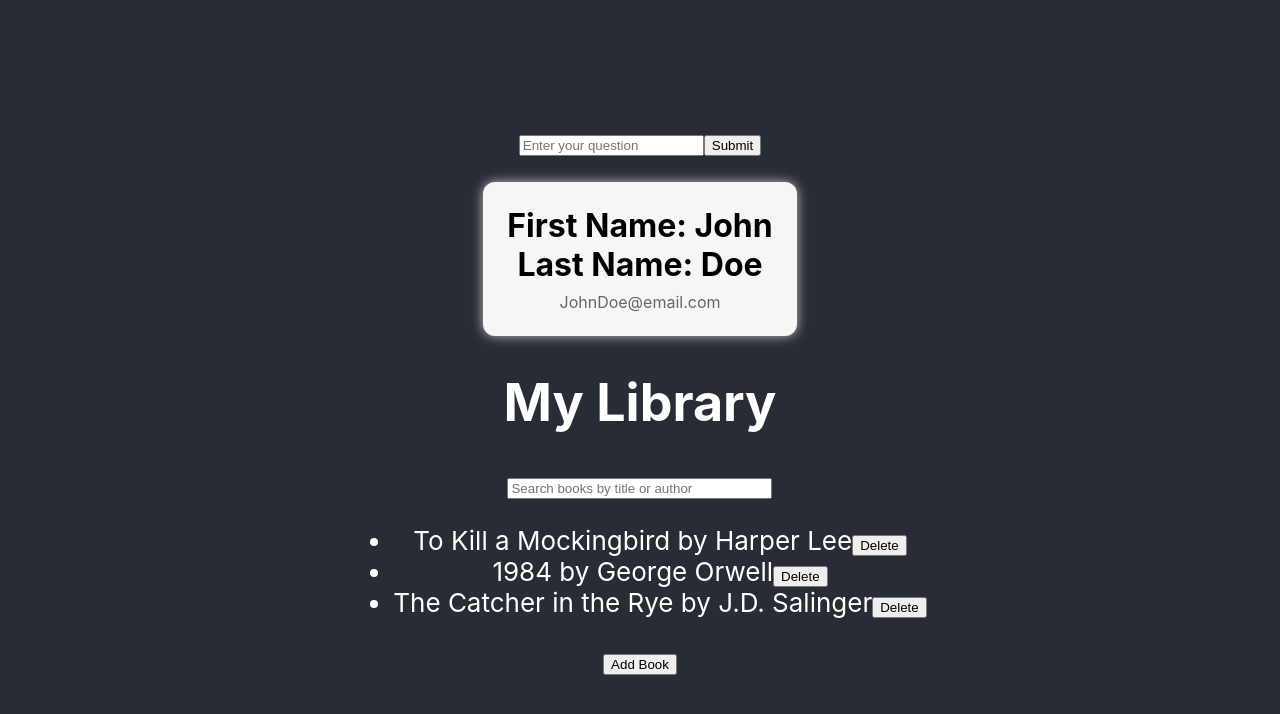
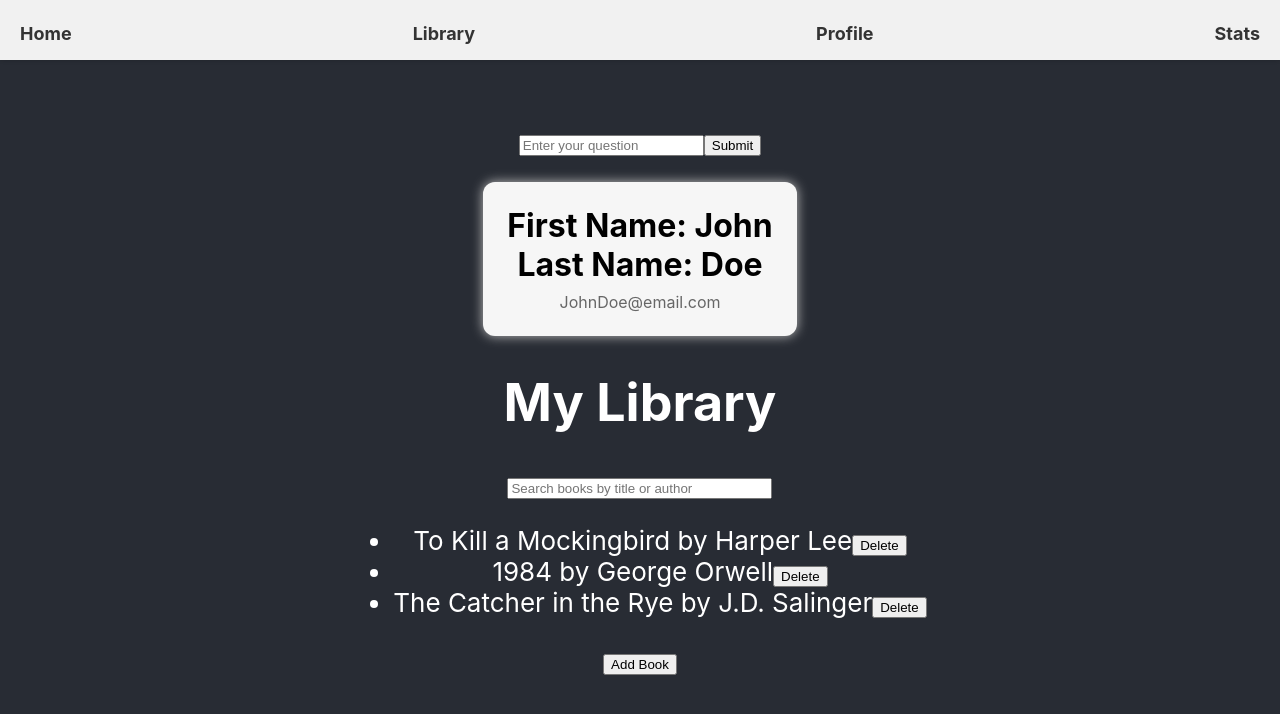
Before and after one commit to jianliu200/csce436project, a React (Create React App) app in the folder 436project/: page / in a window 1280 px wide. Shown: the top 714 px of the page. Built offline with nearby package versions, Linux system fonts and the light colour scheme.

Commit message:
NavBar
Added navbar and navbar css. added it to the library page, profile page, and stats page. functionality not implemented.

```diff
--- /dev/null
+++ b/436project/src/NavBar.css
@@ -0,0 +1,36 @@
+.navbar {
+    position: fixed;
+    top: 0;
+    left: 0;
+    width: 100%;
+    height: 60px;
+    background-color: #f1f1f1;
+    box-shadow: 0 0 5px rgba(0, 0, 0, 0.1);
+  }
+
+  .navbar ul {
+    list-style: none;
+    margin: 0;
+    padding: 0;
+    display: flex;
+    justify-content: space-between;
+    align-items: center;
+    height: 100%;
+  }
+
+  .navbar li {
+    margin: 0 10px;
+  }
+
+  .navbar a {
+    text-decoration: none;
+    color: #333;
+    font-size: 18px;
+    font-weight: bold;
+    padding: 10px;
+    border-radius: 5px;
+  }
+
+  .navbar a:hover {
+    background-color: #ddd;
+  }
--- a/436project/src/NavBar.js
+++ b/436project/src/NavBar.js
@@ -1,38 +1,34 @@
-import Profile from "./pages/Profile"
-import Library from "./pages/Library"
-import Search from "./pages/Search"
-import Stat from "./pages/Stat"
-import {Outlet,Link,Routes, Route} from "react-router-dom"
-function Navbar(){
+import React from 'react';
+import {Link, NavLink} from "react-router-dom"
+import './NavBar.css';
 
-// return(
-    // <>
-    // <nav class = "bar">
-    //     <ul>
-    //       <li>
-    //         <Link to="/">Profile</Link>
-    //       </li>
-    //       <li>
-    //         <Link to="/Library">Library</Link>
-    //       </li>
-    //       <li>
-    //         <Link to="/search">Search</Link>
-    //       </li>
-    //       <li>
-    //         <Link to="/stat">Stats</Link>
-    //       </li>
-    //     </ul>
-    //   </nav>
+function Navbar() {
+  return (
+    <nav className="navbar">
+      <ul>
+        <li>
+          <NavLink exact to="/">
+            Home
+          </NavLink>
+        </li>
+        <li>
+          <NavLink exact to="/">
+            Library
+          </NavLink>
+        </li>
+        <li>
+          <NavLink exact to="/">
+            Profile
+          </NavLink>
+        </li>
+        <li>
+          <NavLink exact to="/">
+            Stats
+          </NavLink>
+        </li>
+      </ul>
+    </nav>
+  );
+}
 
-    //   <Outlet />
-    // <Routes>
-    //     <Route exact path ="/home" element={<Profile/>}></Route>
-    //     <Route exact path ="/artist" element={<Library/>}></Route>
-    //     <Route exact path ="/album" element={<Search/>}></Route>
-    //     <Route exact path ="/user" element={<Stat/>}></Route>
-    // </Routes>
-    // <div>Howdy</div></>
-//)
-
-}
 export default Navbar
--- a/436project/src/pages/Library.js
+++ b/436project/src/pages/Library.js
@@ -1,4 +1,7 @@
 import React, { useState } from 'react';
+import { BrowserRouter as Router, Switch, Route } from 'react-router-dom';
+import Navbar from '../NavBar';
+
 
 function Library() {
   const [books, setBooks] = useState([
@@ -37,6 +40,9 @@ function Library() {
 
   return (
     <div>
+      <Router>
+        <Navbar />
+      </Router>
       <h1>My Library</h1>
       <div>
         <input
--- a/436project/src/pages/Profile.js
+++ b/436project/src/pages/Profile.js
@@ -1,11 +1,19 @@
 import React from 'react';
+import { BrowserRouter as Router, Switch, Route } from 'react-router-dom';
+import Navbar from '../NavBar';
 
 const Profile = () => {
   return (
-    <div style={{ backgroundColor: '#F6F6F6', borderRadius: '12px', padding: '24px', boxShadow: '0px 0px 12px #BDBDBD', }}>
-      <h1 style={{ fontSize: '32px', margin: '0',color: "black" }}>First Name: John</h1>
-      <h1 style={{ fontSize: '32px', margin: '0',color:"black" }}>Last Name: Doe</h1>
-      <p style={{ fontSize: '16px', color: '#666', margin: '8px 0 0 0' }}>JohnDoe@email.com</p>
+    <div>
+      <Router>
+        <Navbar />
+      </Router>
+
+      <div style={{ backgroundColor: '#F6F6F6', borderRadius: '12px', padding: '24px', boxShadow: '0px 0px 12px #BDBDBD', }}>
+        <h1 style={{ fontSize: '32px', margin: '0',color: "black" }}>First Name: John</h1>
+        <h1 style={{ fontSize: '32px', margin: '0',color:"black" }}>Last Name: Doe</h1>
+        <p style={{ fontSize: '16px', color: '#666', margin: '8px 0 0 0' }}>JohnDoe@email.com</p>
+      </div>
     </div>
   );
 };
--- a/436project/src/pages/Stat.js
+++ b/436project/src/pages/Stat.js
@@ -1,6 +1,12 @@
 import React from 'react'
+import { BrowserRouter as Router, Switch, Route } from 'react-router-dom';
+import Navbar from '../NavBar';
 
 function Stat(){
-
+    <div>
+        <Router>
+        <Navbar />
+        </Router>
+    </div>
 }
 export default Stat
```
